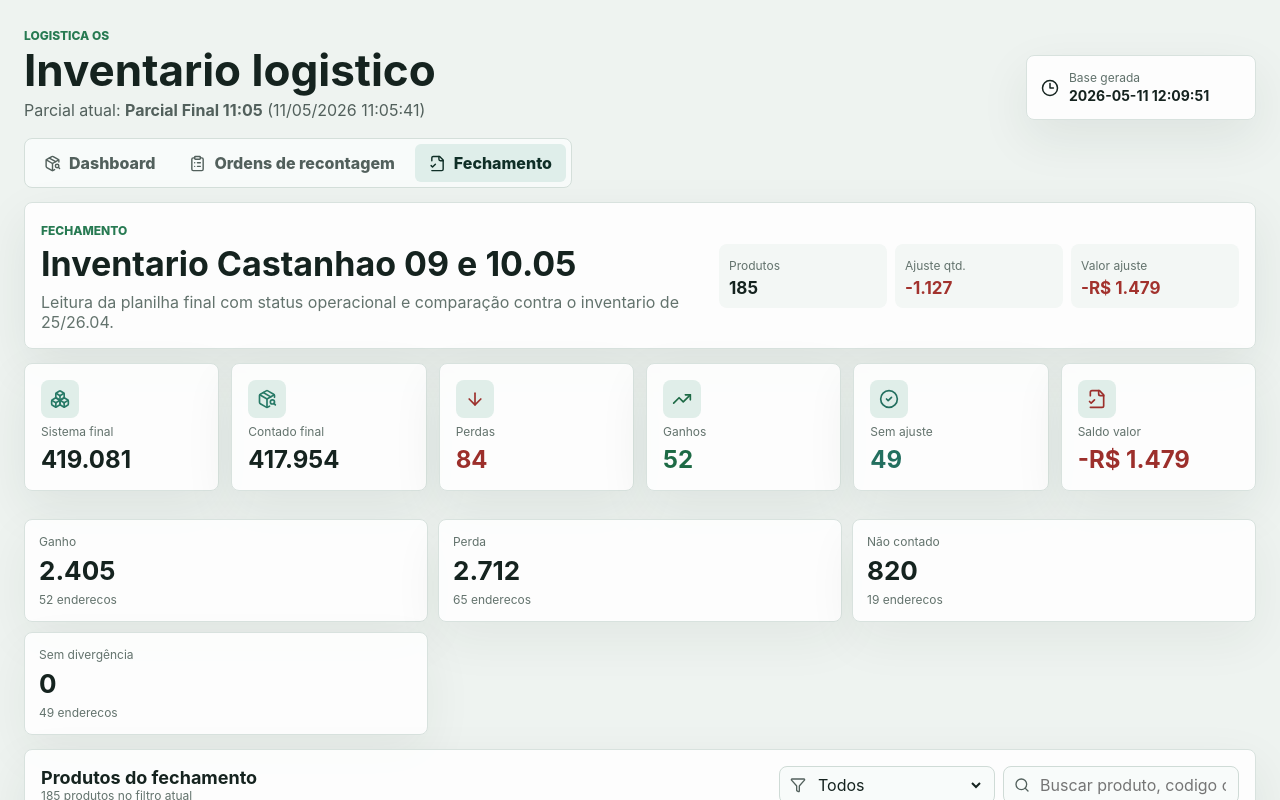
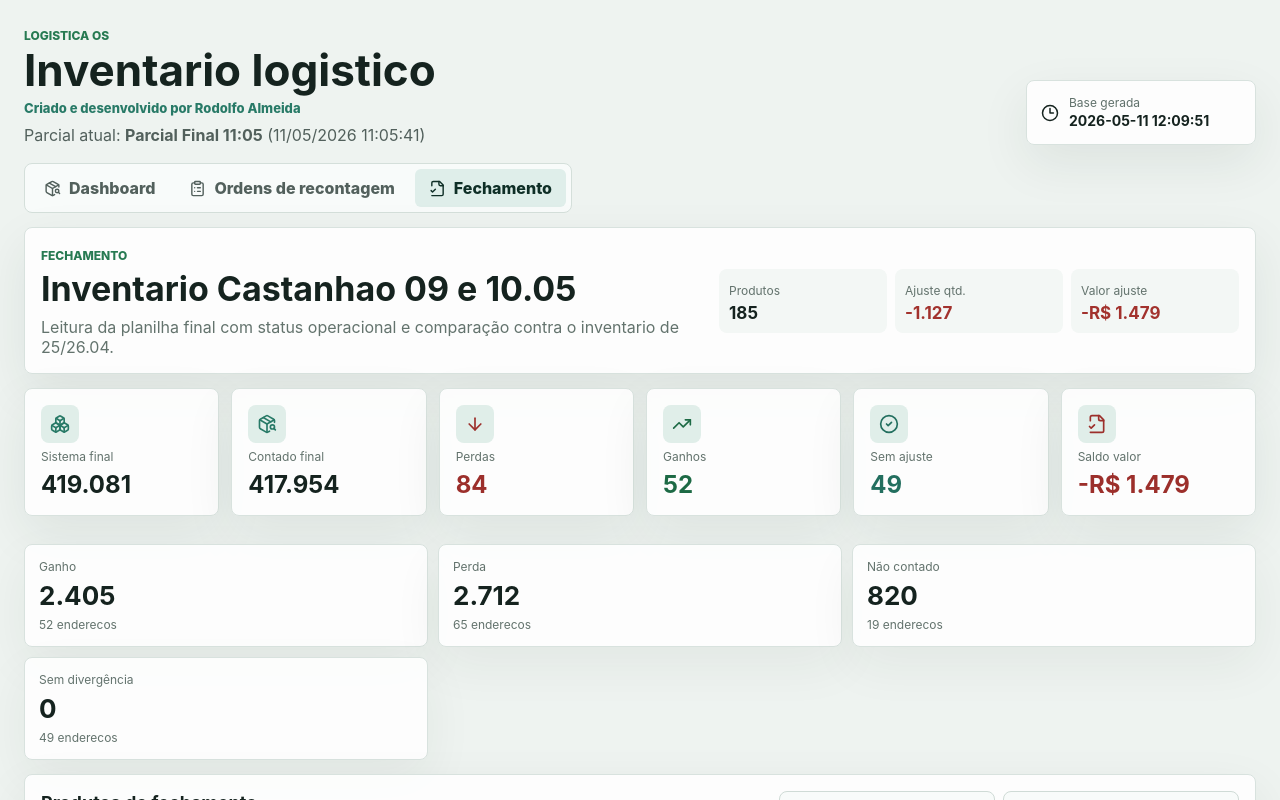
Before and after one commit to Castanhao-ti/Logistica-OS, a React (Vite) app: page / in a window 1280 px wide. Shown: the top 800 px of the page. Built offline with nearby package versions, Linux system fonts and the light colour scheme.

Commit message:
Add dashboard author signature

```diff
--- a/src/main.tsx
+++ b/src/main.tsx
@@ -200,6 +200,7 @@ function App() {
         <div>
           <span className="eyebrow">Logistica OS</span>
           <h1>Inventario logistico</h1>
+          <span className="signature">Criado e desenvolvido por Rodolfo Almeida</span>
           <p>
             Parcial atual: <strong>{data.metadata.currentPartial.label}</strong> ({data.metadata.currentPartial.timestamp})
           </p>
--- a/src/styles.css
+++ b/src/styles.css
@@ -53,6 +53,14 @@ h1 {
   font-size: clamp(28px, 4vw, 44px);
   line-height: 1;
   letter-spacing: 0;
+}
+
+.signature {
+  display: inline-block;
+  margin-top: 8px;
+  color: #287a67;
+  font-size: 13px;
+  font-weight: 800;
 }
 
 .topbar p {
```
